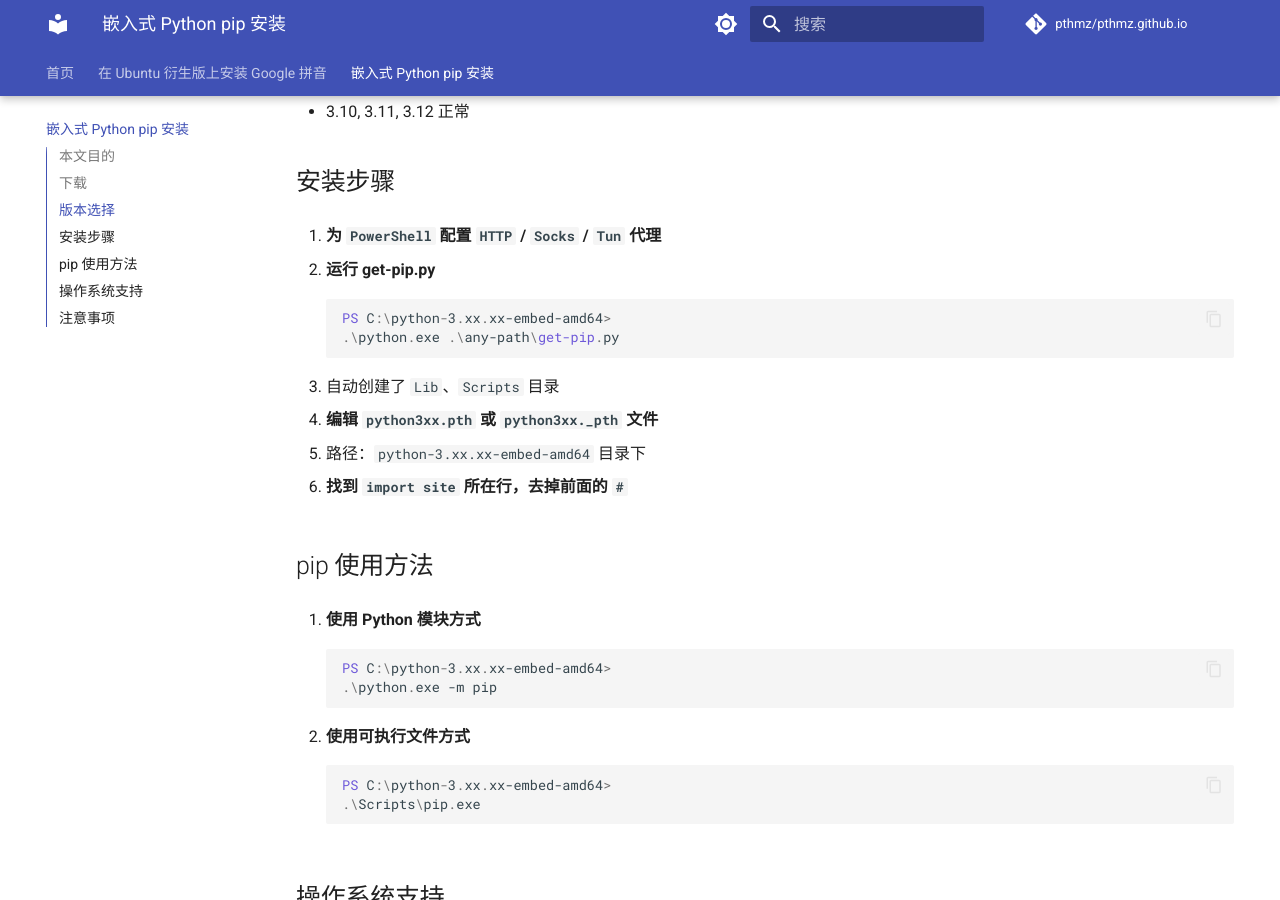
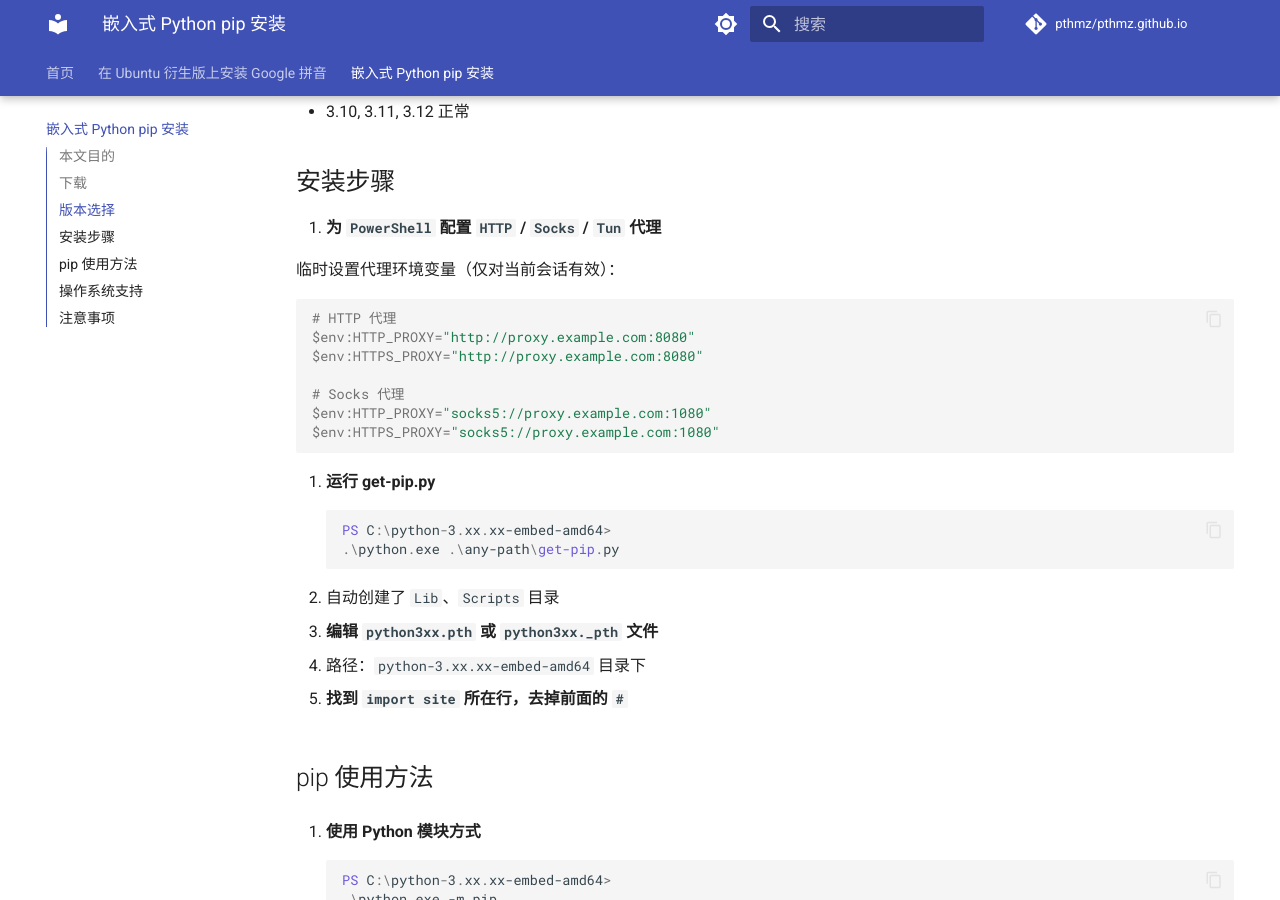
Before and after one commit to pthmz/pthmz.github.io, an MkDocs documentation site: the page built from docs/blog/embed-python-pip-installation-windows.md, in a window 1280 px wide and 900 px high, scrolled down 773 px. Built offline with MkDocs 1.6.1 and Material for MkDocs 9.7.7, drawn with Linux system fonts in a browser that asks for light colours; comment, search, counter and statistics services are not loaded.

Commit message:
添加代理环境变量设置命令

````diff
--- a/docs/blog/embed-python-pip-installation-windows.md
+++ b/docs/blog/embed-python-pip-installation-windows.md
@@ -29,6 +29,17 @@ categories: programming
 ## 安装步骤
 
 1. **为 `PowerShell` 配置 `HTTP` / `Socks` / `Tun` 代理**
+
+   临时设置代理环境变量（仅对当前会话有效）：
+   ```powershell
+   # HTTP 代理
+   $env:HTTP_PROXY="http://proxy.example.com:8080"
+   $env:HTTPS_PROXY="http://proxy.example.com:8080"
+
+   # Socks 代理
+   $env:HTTP_PROXY="socks5://proxy.example.com:1080"
+   $env:HTTPS_PROXY="socks5://proxy.example.com:1080"
+   ```
 
 2. **运行 get-pip.py**
    ```powershell
````
